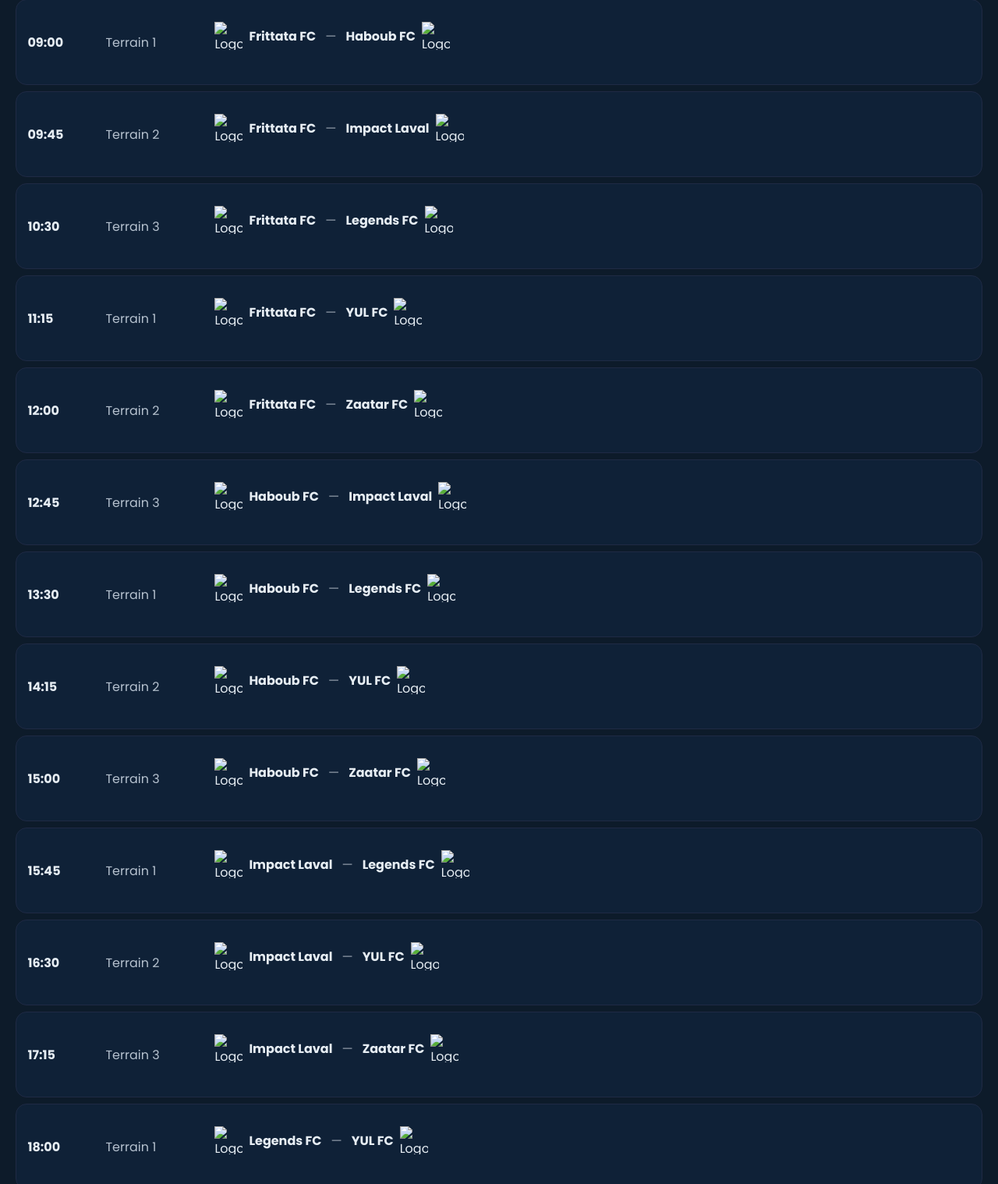
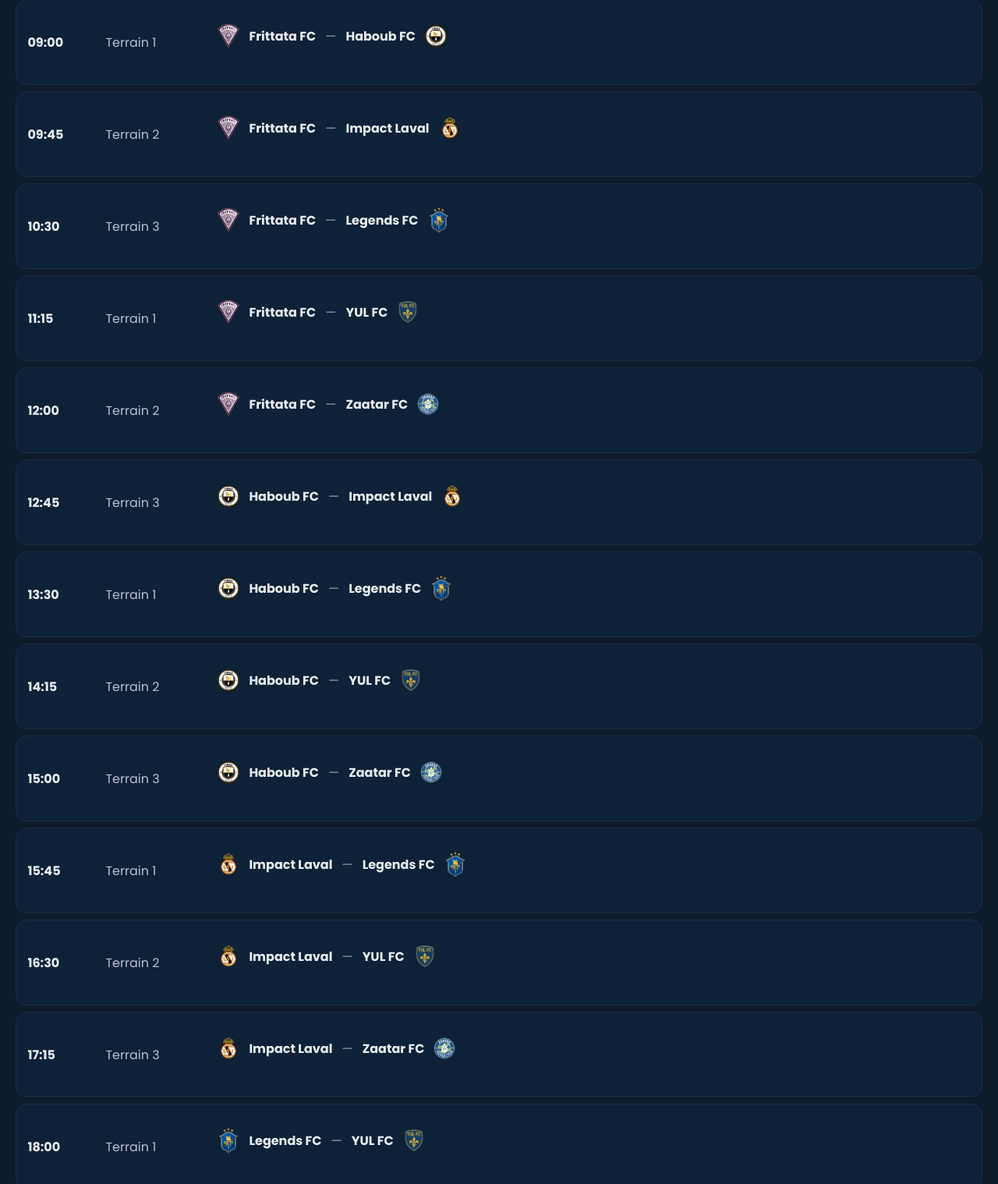
Before and after one commit to jayjamesnoivo/TP2-Programmation-web-front-end, a plain HTML site: page programme.html in a window 1280 px wide. Shown: the part 248-1766 px from the top of the page at 78% size. Drawn offline with Linux system fonts and the light colour scheme.

Commit message:
Update programme.html

```diff
--- a/programme.html
+++ b/programme.html
@@ -16,7 +16,7 @@
 
 <header class="site-header">
   <div class="brand">
-    <img src="assets/Logo TP2.png" alt="Logo Tournoi de football du Québec 2025" />
+    <img src="Logo TP2.png" alt="Logo Tournoi de football du Québec 2025" />
     <div class="brand-text">
       <h1>Tournoi de football du Québec</h1>
       <span class="year">2025</span>
@@ -44,11 +44,11 @@
         <time class="slot">09:00</time>
         <span class="terrain">Terrain 1</span>
         <span class="teams">
-          <img src="assets/Frittata-FC-.png" alt="Logo Frittata FC" class="tiny-logo"/>
+          <img src="Frittata-FC-.png" alt="Logo Frittata FC" class="tiny-logo"/>
           <strong>Frittata FC</strong>
           <span class="score">—</span>
           <strong>Haboub FC</strong>
-          <img src="assets/Haboub-FC-.png" alt="Logo Haboub FC" class="tiny-logo"/>
+          <img src="Haboub-FC-.png" alt="Logo Haboub FC" class="tiny-logo"/>
         </span>
       </li>
 
@@ -56,11 +56,11 @@
         <time class="slot">09:45</time>
         <span class="terrain">Terrain 2</span>
         <span class="teams">
-          <img src="assets/Frittata-FC-.png" alt="Logo Frittata FC" class="tiny-logo"/>
+          <img src="Frittata-FC-.png" alt="Logo Frittata FC" class="tiny-logo"/>
           <strong>Frittata FC</strong>
           <span class="score">—</span>
           <strong>Impact Laval</strong>
-          <img src="assets/Impact-Laval-300x300.png" alt="Logo Impact Laval" class="tiny-logo"/>
+          <img src="Impact-Laval-300x300.png" alt="Logo Impact Laval" class="tiny-logo"/>
         </span>
       </li>
 
@@ -68,11 +68,11 @@
         <time class="slot">10:30</time>
         <span class="terrain">Terrain 3</span>
         <span class="teams">
-          <img src="assets/Frittata-FC-.png" alt="Logo Frittata FC" class="tiny-logo"/>
+          <img src="Frittata-FC-.png" alt="Logo Frittata FC" class="tiny-logo"/>
           <strong>Frittata FC</strong>
           <span class="score">—</span>
           <strong>Legends FC</strong>
-          <img src="assets/Legends-FC-300x300.png" alt="Logo Legends FC" class="tiny-logo"/>
+          <img src="Legends-FC-300x300.png" alt="Logo Legends FC" class="tiny-logo"/>
         </span>
       </li>
 
@@ -80,11 +80,11 @@
         <time class="slot">11:15</time>
         <span class="terrain">Terrain 1</span>
         <span class="teams">
-          <img src="assets/Frittata-FC-.png" alt="Logo Frittata FC" class="tiny-logo"/>
+          <img src="Frittata-FC-.png" alt="Logo Frittata FC" class="tiny-logo"/>
           <strong>Frittata FC</strong>
           <span class="score">—</span>
           <strong>YUL FC</strong>
-          <img src="assets/YUL-FC-300x300.png" alt="Logo YUL FC" class="tiny-logo"/>
+          <img src="YUL-FC-300x300.png" alt="Logo YUL FC" class="tiny-logo"/>
         </span>
       </li>
 
@@ -92,11 +92,11 @@
         <time class="slot">12:00</time>
         <span class="terrain">Terrain 2</span>
         <span class="teams">
-          <img src="assets/Frittata-FC-.png" alt="Logo Frittata FC" class="tiny-logo"/>
+          <img src="Frittata-FC-.png" alt="Logo Frittata FC" class="tiny-logo"/>
           <strong>Frittata FC</strong>
           <span class="score">—</span>
           <strong>Zaatar FC</strong>
-          <img src="assets/Zaatar-FC.png" alt="Logo Zaatar FC" class="tiny-logo"/>
+          <img src="Zaatar-FC.png" alt="Logo Zaatar FC" class="tiny-logo"/>
         </span>
       </li>
 
@@ -104,11 +104,11 @@
         <time class="slot">12:45</time>
         <span class="terrain">Terrain 3</span>
         <span class="teams">
-          <img src="assets/Haboub-FC-.png" alt="Logo Haboub FC" class="tiny-logo"/>
+          <img src="Haboub-FC-.png" alt="Logo Haboub FC" class="tiny-logo"/>
           <strong>Haboub FC</strong>
           <span class="score">—</span>
           <strong>Impact Laval</strong>
-          <img src="assets/Impact-Laval-300x300.png" alt="Logo Impact Laval" class="tiny-logo"/>
+          <img src="Impact-Laval-300x300.png" alt="Logo Impact Laval" class="tiny-logo"/>
         </span>
       </li>
 
@@ -116,11 +116,11 @@
         <time class="slot">13:30</time>
         <span class="terrain">Terrain 1</span>
         <span class="teams">
-          <img src="assets/Haboub-FC-.png" alt="Logo Haboub FC" class="tiny-logo"/>
+          <img src="Haboub-FC-.png" alt="Logo Haboub FC" class="tiny-logo"/>
           <strong>Haboub FC</strong>
           <span class="score">—</span>
           <strong>Legends FC</strong>
-          <img src="assets/Legends-FC-300x300.png" alt="Logo Legends FC" class="tiny-logo"/>
+          <img src="Legends-FC-300x300.png" alt="Logo Legends FC" class="tiny-logo"/>
         </span>
       </li>
 
@@ -128,11 +128,11 @@
         <time class="slot">14:15</time>
         <span class="terrain">Terrain 2</span>
         <span class="teams">
-          <img src="assets/Haboub-FC-.png" alt="Logo Haboub FC" class="tiny-logo"/>
+          <img src="Haboub-FC-.png" alt="Logo Haboub FC" class="tiny-logo"/>
           <strong>Haboub FC</strong>
           <span class="score">—</span>
           <strong>YUL FC</strong>
-          <img src="assets/YUL-FC-300x300.png" alt="Logo YUL FC" class="tiny-logo"/>
+          <img src="YUL-FC-300x300.png" alt="Logo YUL FC" class="tiny-logo"/>
         </span>
       </li>
 
@@ -140,11 +140,11 @@
         <time class="slot">15:00</time>
         <span class="terrain">Terrain 3</span>
         <span class="teams">
-          <img src="assets/Haboub-FC-.png" alt="Logo Haboub FC" class="tiny-logo"/>
+          <img src="Haboub-FC-.png" alt="Logo Haboub FC" class="tiny-logo"/>
           <strong>Haboub FC</strong>
           <span class="score">—</span>
           <strong>Zaatar FC</strong>
-          <img src="assets/Zaatar-FC.png" alt="Logo Zaatar FC" class="tiny-logo"/>
+          <img src="Zaatar-FC.png" alt="Logo Zaatar FC" class="tiny-logo"/>
         </span>
       </li>
 
@@ -152,11 +152,11 @@
         <time class="slot">15:45</time>
         <span class="terrain">Terrain 1</span>
         <span class="teams">
-          <img src="assets/Impact-Laval-300x300.png" alt="Logo Impact Laval" class="tiny-logo"/>
+          <img src="Impact-Laval-300x300.png" alt="Logo Impact Laval" class="tiny-logo"/>
           <strong>Impact Laval</strong>
           <span class="score">—</span>
           <strong>Legends FC</strong>
-          <img src="assets/Legends-FC-300x300.png" alt="Logo Legends FC" class="tiny-logo"/>
+          <img src="Legends-FC-300x300.png" alt="Logo Legends FC" class="tiny-logo"/>
         </span>
       </li>
 
@@ -164,11 +164,11 @@
         <time class="slot">16:30</time>
         <span class="terrain">Terrain 2</span>
         <span class="teams">
-          <img src="assets/Impact-Laval-300x300.png" alt="Logo Impact Laval" class="tiny-logo"/>
+          <img src="Impact-Laval-300x300.png" alt="Logo Impact Laval" class="tiny-logo"/>
           <strong>Impact Laval</strong>
           <span class="score">—</span>
           <strong>YUL FC</strong>
-          <img src="assets/YUL-FC-300x300.png" alt="Logo YUL FC" class="tiny-logo"/>
+          <img src="YUL-FC-300x300.png" alt="Logo YUL FC" class="tiny-logo"/>
         </span>
       </li>
 
@@ -176,11 +176,11 @@
         <time class="slot">17:15</time>
         <span class="terrain">Terrain 3</span>
         <span class="teams">
-          <img src="assets/Impact-Laval-300x300.png" alt="Logo Impact Laval" class="tiny-logo"/>
+          <img src="Impact-Laval-300x300.png" alt="Logo Impact Laval" class="tiny-logo"/>
           <strong>Impact Laval</strong>
           <span class="score">—</span>
           <strong>Zaatar FC</strong>
-          <img src="assets/Zaatar-FC.png" alt="Logo Zaatar FC" class="tiny-logo"/>
+          <img src="Zaatar-FC.png" alt="Logo Zaatar FC" class="tiny-logo"/>
         </span>
       </li>
 
@@ -188,11 +188,11 @@
         <time class="slot">18:00</time>
         <span class="terrain">Terrain 1</span>
         <span class="teams">
-          <img src="assets/Legends-FC-300x300.png" alt="Logo Legends FC" class="tiny-logo"/>
+          <img src="Legends-FC-300x300.png" alt="Logo Legends FC" class="tiny-logo"/>
           <strong>Legends FC</strong>
           <span class="score">—</span>
           <strong>YUL FC</strong>
-          <img src="assets/YUL-FC-300x300.png" alt="Logo YUL FC" class="tiny-logo"/>
+          <img src="YUL-FC-300x300.png" alt="Logo YUL FC" class="tiny-logo"/>
         </span>
       </li>
 
@@ -200,11 +200,11 @@
         <time class="slot">18:45</time>
         <span class="terrain">Terrain 2</span>
         <span class="teams">
-          <img src="assets/Legends-FC-300x300.png" alt="Logo Legends FC" class="tiny-logo"/>
+          <img src="Legends-FC-300x300.png" alt="Logo Legends FC" class="tiny-logo"/>
           <strong>Legends FC</strong>
           <span class="score">—</span>
           <strong>Zaatar FC</strong>
-          <img src="assets/Zaatar-FC.png" alt="Logo Zaatar FC" class="tiny-logo"/>
+          <img src="Zaatar-FC.png" alt="Logo Zaatar FC" class="tiny-logo"/>
         </span>
       </li>
 
@@ -212,11 +212,11 @@
         <time class="slot">19:30</time>
         <span class="terrain">Terrain 3</span>
         <span class="teams">
-          <img src="assets/YUL-FC-300x300.png" alt="Logo YUL FC" class="tiny-logo"/>
+          <img src="YUL-FC-300x300.png" alt="Logo YUL FC" class="tiny-logo"/>
           <strong>YUL FC</strong>
           <span class="score">—</span>
           <strong>Zaatar FC</strong>
-          <img src="assets/Zaatar-FC.png" alt="Logo Zaatar FC" class="tiny-logo"/>
+          <img src="Zaatar-FC.png" alt="Logo Zaatar FC" class="tiny-logo"/>
         </span>
       </li>
     </ul>
```
